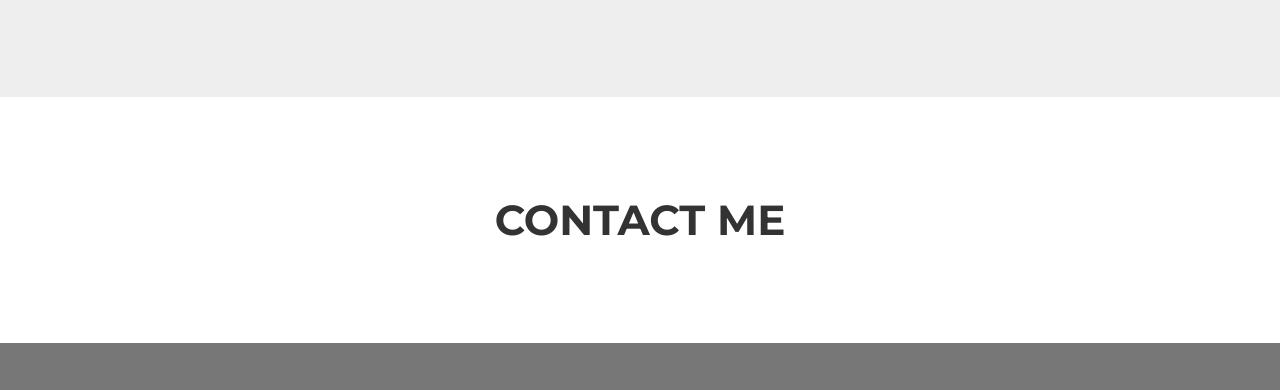
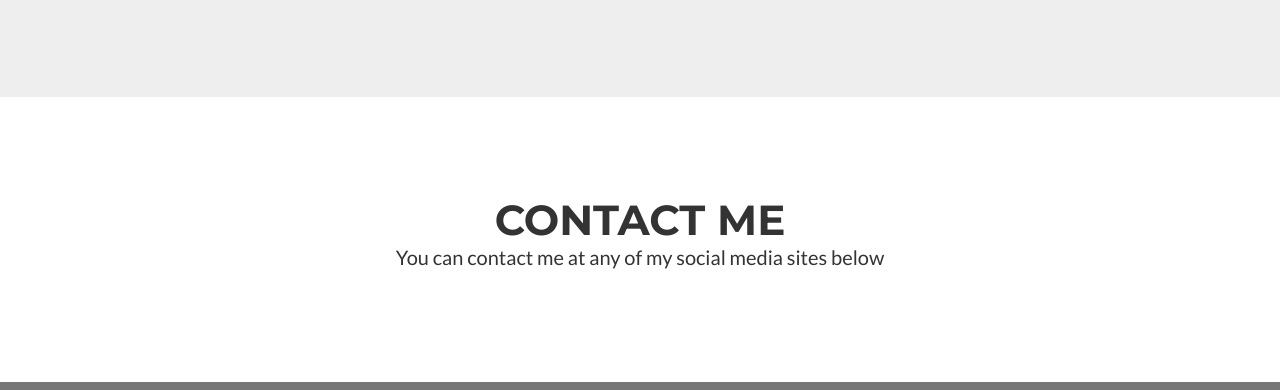
Before and after one commit to homemadecoder/hannahz, a website: page index.html in a window 1280 px wide. Shown: the part 1655-2045 px from the top of the page. Drawn offline with nearby package versions, Linux system fonts and the light colour scheme.

Commit message:
edited contact

```diff
--- a/index.html
+++ b/index.html
@@ -157,6 +157,7 @@
             <div class="row">
                 <div class="col-lg-12 text-center">
                     <h2>Contact Me</h2>
+                    <p class="text-center">You can contact me at any of my social media sites below</p>
                 </div>
             </div>
         </div>
```
